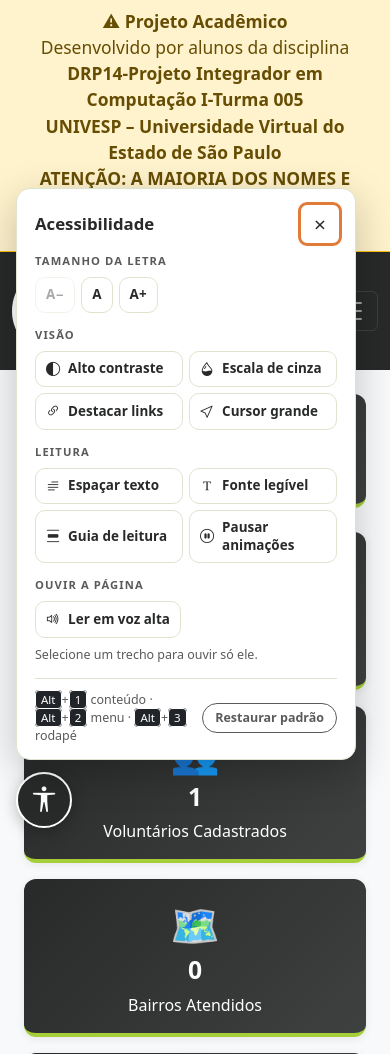
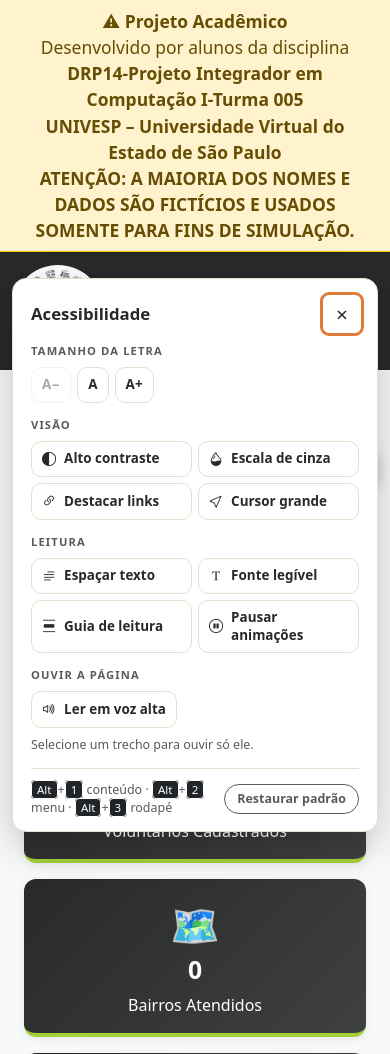
Before and after one commit to flavioalsoares/VarreVilaUNIVESP, a Django app: page /sistema/ in a window 390 px wide, after a click on "Acessibilidade (Alt+4)". Shown: the top 1054 px of the page. Run offline with Django 4.2, Linux system fonts and the light colour scheme; the visitor is signed in with stand-in values (Sample User, id 1); data comes from the database, SQL or seed files in the repository; data that the repository does not hold is empty; parts of the project's set-up code (start-up, migrations or seed data) failed here and were passed over; some libraries are stand-ins or nearby versions.

Commit message:
fix(a11y): botão de acessibilidade vai para a direita, abaixo do VLibras (#22)
Convenção: controles de acessibilidade ficam à direita. O botão estava no
canto inferior esquerdo, o que separava os dois recursos. Passa para a
borda direita, logo abaixo do VLibras, com deslocamento relativo ao centro
da janela — é ali que o VLibras se ancora. O painel abre à esquerda,
centrado; no celular ocupa a largura e ancora embaixo.

Verificado por captura de tela em 1280x860 e 390x844.

Co-Authored-By: Claude Opus 5 <noreply@anthropic.com>
Claude-Session: https://claude.ai/code/session_01N1o3yn1bTMFmQiwDVzgi4q

```diff
--- a/static/css/acessibilidade.css
+++ b/static/css/acessibilidade.css
@@ -183,12 +183,17 @@ select:focus-visible,
 }
 
 /* ── Painel de acessibilidade ──
-   Botão fixo no canto abre um painel com todas as opções. O botão fica
-   à esquerda para não disputar o canto direito com o VLibras. */
+   Botão fixo abre um painel com todas as opções.
+
+   Fica na borda direita, logo abaixo do botão do VLibras, que se ancora
+   um pouco acima do meio da janela. Os dois recursos de acessibilidade
+   ficam juntos, no lado que a convenção reserva para eles — quem procura
+   um encontra o outro. O deslocamento é relativo ao centro da janela, e
+   não ao topo, para o par continuar unido em telas de qualquer altura. */
 .acessibilidade-abrir {
     position: fixed;
-    left: 16px;
-    bottom: 16px;
+    right: 12px;
+    top: calc(50% + 16px);
     z-index: 1950;
     width: 56px;
     height: 56px;
@@ -206,13 +211,16 @@ select:focus-visible,
 
 .acessibilidade-abrir:hover { background: var(--verde-vivo); color: var(--verde-escuro); }
 
+/* O painel abre à esquerda do botão, centrado na vertical: assim cabe
+   inteiro em qualquer altura de janela, sem esbarrar no VLibras acima. */
 .acessibilidade-painel {
     position: fixed;
-    left: 16px;
-    bottom: 84px;
+    right: 80px;
+    top: 50%;
+    transform: translateY(-50%);
     z-index: 1950;
-    width: min(340px, calc(100vw - 32px));
-    max-height: calc(100vh - 110px);
+    width: min(340px, calc(100vw - 104px));
+    max-height: calc(100vh - 32px);
     overflow-y: auto;
     background: #fff;
     color: var(--verde-escuro);
@@ -227,6 +235,18 @@ select:focus-visible,
 :root[data-contraste="alto"] .acessibilidade-painel {
     border: 2px solid #000;
     box-shadow: none;
+}
+
+@media (max-width: 560px) {
+    .acessibilidade-painel {
+        right: 12px;
+        left: 12px;
+        top: auto;
+        bottom: 12px;
+        transform: none;
+        width: auto;
+        max-height: 72vh;
+    }
 }
 
 .acessibilidade-cabecalho {
```
